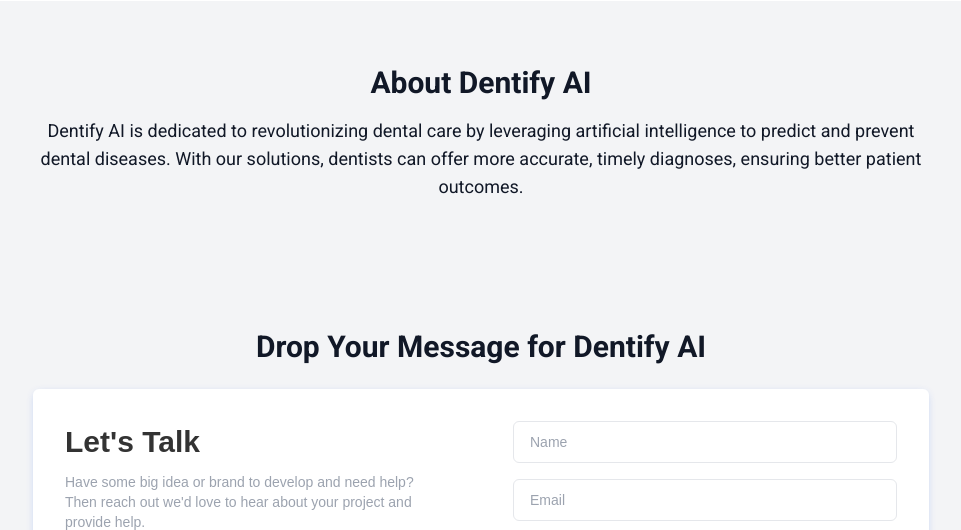
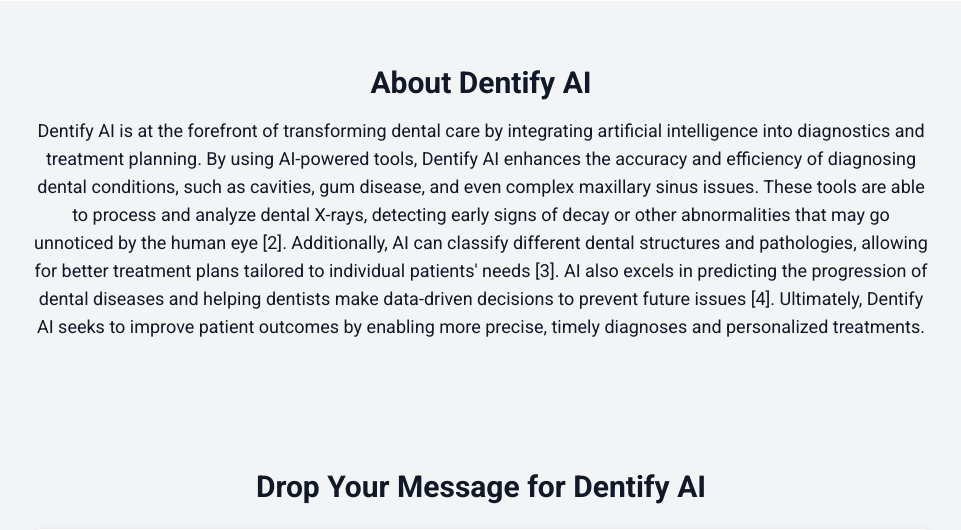
Before and after one commit to Nikhleshshukla123/Dentify-AI, a Django app: page / in a window 1280 px wide. Shown: the part 1199-1729 px from the top of the page, without its empty margins (159-1120 px from the left). Run offline with Django 5.2, Linux system fonts and the light colour scheme; some libraries are stand-ins or nearby versions.

Commit message:
improving about section

```diff
--- a/dentify_ai/home/templates/home/landingpage.html
+++ b/dentify_ai/home/templates/home/landingpage.html
@@ -123,9 +123,7 @@
         <div class="text-center max-w-4xl mx-auto">
             <h2 class="text-3xl font-bold mb-4">About Dentify AI</h2>
 
-            <p class="text-lg">Dentify AI is dedicated to revolutionizing dental care by leveraging artificial
-                intelligence to predict and prevent dental diseases. With our solutions, dentists can offer more
-                accurate, timely diagnoses, ensuring better patient outcomes.</p>
+            <p class="text-lg">Dentify AI is at the forefront of transforming dental care by integrating artificial intelligence into diagnostics and treatment planning. By using AI-powered tools, Dentify AI enhances the accuracy and efficiency of diagnosing dental conditions, such as cavities, gum disease, and even complex maxillary sinus issues. These tools are able to process and analyze dental X-rays, detecting early signs of decay or other abnormalities that may go unnoticed by the human eye [2]. Additionally, AI can classify different dental structures and pathologies, allowing for better treatment plans tailored to individual patients' needs [3]. AI also excels in predicting the progression of dental diseases and helping dentists make data-driven decisions to prevent future issues [4]. Ultimately, Dentify AI seeks to improve patient outcomes by enabling more precise, timely diagnoses and personalized treatments.</p>
         </div>
     </section>
 
```
